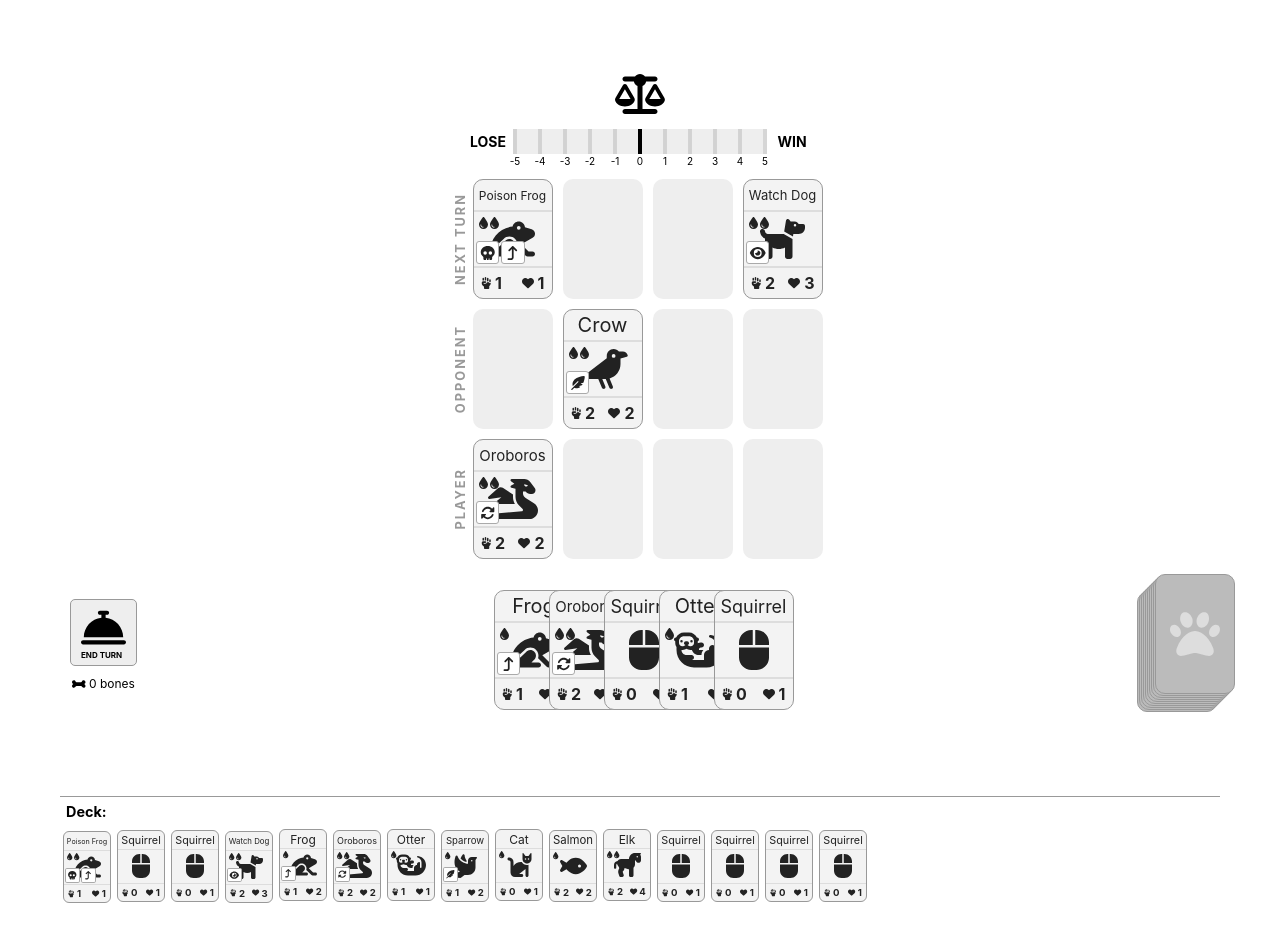
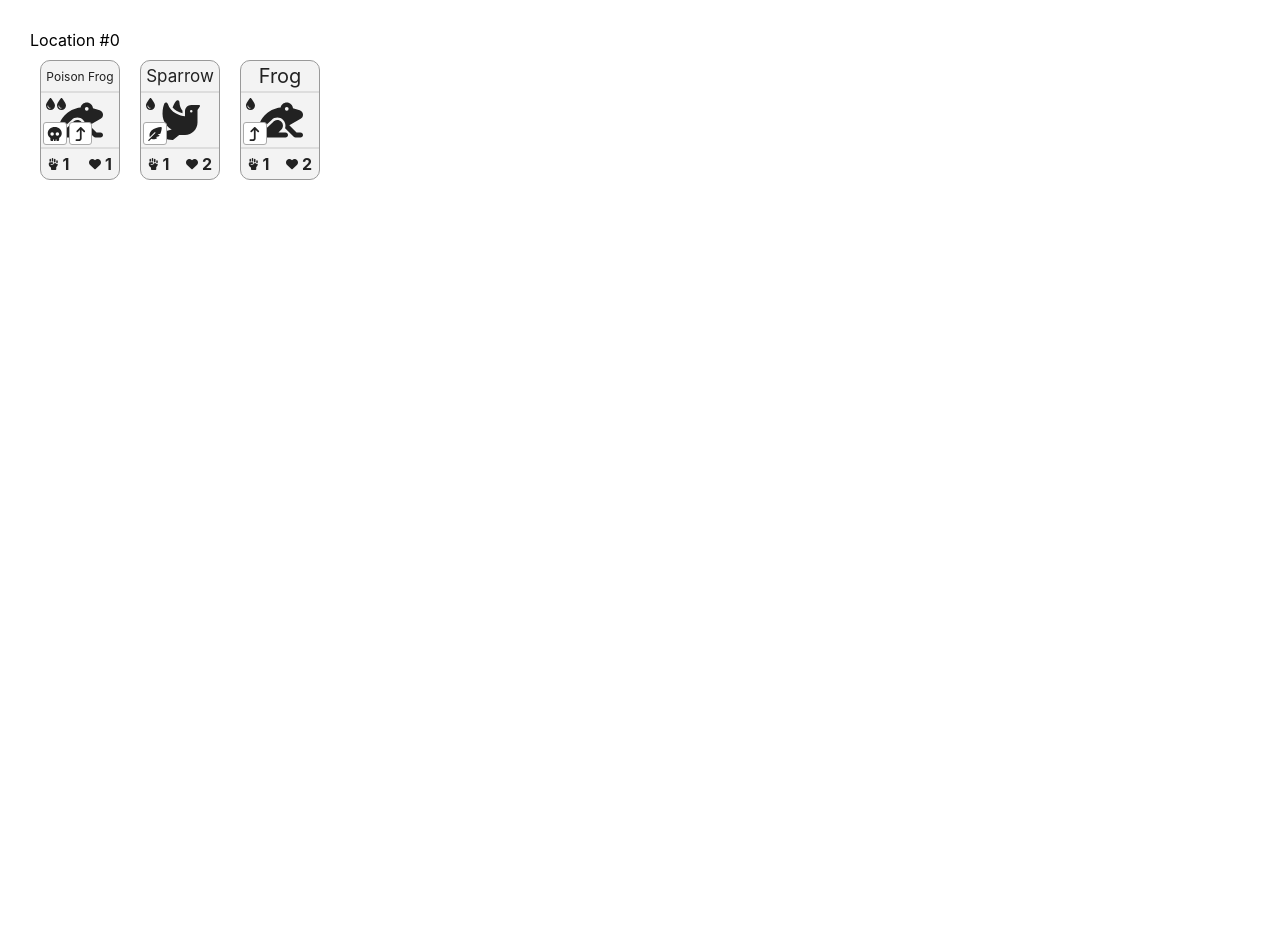
Before and after one commit to allofthenorthwood/card-game, a Next.js app: page / in a window 1280 px wide. Shown: the top 942 px of the page. After the commit the page ends 800 px from the top, so only its background shows below. Built offline with nearby package versions, Linux system fonts and the light colour scheme.

Commit message:
Add Map component

```diff
--- a/pages/index.tsx
+++ b/pages/index.tsx
@@ -1,11 +1,9 @@
 import type { NextPage } from "next";
 import Head from "next/head";
 import styled from "styled-components";
-import { useReducer } from "react";
-import Game from "src/components/Game";
 import dynamic from "next/dynamic";
 
-const GameWithNoSSR = dynamic(() => import("src/components/Game"), {
+const MapWithNoSSR = dynamic(() => import("src/components/Map"), {
   ssr: false,
 });
 
@@ -16,7 +14,7 @@ const Home: NextPage = () => {
         <title>Card Game</title>
         <meta name="description" content="It's a Card Game" />
       </Head>
-      <GameWithNoSSR />
+      <MapWithNoSSR />
     </Container>
   );
 };
--- a/src/cardLibrary.tsx
+++ b/src/cardLibrary.tsx
@@ -32,6 +32,7 @@ export type CardType = {
   cost: number; // TODO: right now this is only blood cost
   icon?: IconDefinition;
   sigils: Sigil[];
+  drawable?: boolean;
 };
 
 export type PlayableCardType = {
@@ -54,6 +55,7 @@ type CardId =
   | "dog"
   | "dragon"
   | "crow"
+  | "wolf"
   | "poisonFrog"
   | "hippo"
   | "cat"
@@ -63,7 +65,7 @@ type CardId =
   | "squirrel"
   | "sparrow";
 
-export const makePlaybleCardFromId = (id: CardId) => {
+export const makePlayableCardFromId = (id: CardId) => {
   return makePlayableCard(cardLibrary[id]);
 };
 
@@ -75,6 +77,7 @@ const cardLibrary: { [id in CardId]: CardType } = {
     cost: 1,
     icon: faFrog,
     sigils: ["Mighty Leap"],
+    drawable: true,
   },
   dog: {
     name: "Watch Dog",
@@ -83,6 +86,16 @@ const cardLibrary: { [id in CardId]: CardType } = {
     cost: 2,
     icon: faDog,
     sigils: ["Guardian"],
+    drawable: true,
+  },
+  wolf: {
+    name: "Wolf",
+    attack: 3,
+    health: 2,
+    cost: 2,
+    icon: faDog,
+    sigils: [],
+    drawable: true,
   },
   dragon: {
     name: "Oroboros",
@@ -99,6 +112,7 @@ const cardLibrary: { [id in CardId]: CardType } = {
     cost: 2,
     icon: faCrow,
     sigils: ["Airborne"],
+    drawable: true,
   },
   poisonFrog: {
     name: "Poison Frog",
@@ -107,6 +121,7 @@ const cardLibrary: { [id in CardId]: CardType } = {
     cost: 2,
     icon: faFrog,
     sigils: ["Touch of Death", "Mighty Leap"],
+    drawable: true,
   },
   hippo: {
     name: "Hippo",
@@ -123,6 +138,7 @@ const cardLibrary: { [id in CardId]: CardType } = {
     cost: 1,
     icon: faCat,
     sigils: [],
+    drawable: true,
   },
   sparrow: {
     name: "Sparrow",
@@ -131,6 +147,7 @@ const cardLibrary: { [id in CardId]: CardType } = {
     cost: 1,
     icon: faDove,
     sigils: ["Airborne"],
+    drawable: true,
   },
   otter: {
     name: "Otter",
@@ -139,6 +156,7 @@ const cardLibrary: { [id in CardId]: CardType } = {
     cost: 1,
     icon: faOtter,
     sigils: [],
+    drawable: true,
   },
   fish: {
     name: "Salmon",
@@ -147,6 +165,7 @@ const cardLibrary: { [id in CardId]: CardType } = {
     cost: 1,
     icon: faFish,
     sigils: [],
+    drawable: true,
   },
   elk: {
     name: "Elk",
@@ -155,6 +174,7 @@ const cardLibrary: { [id in CardId]: CardType } = {
     cost: 2,
     icon: faHorse,
     sigils: [],
+    drawable: true,
   },
   squirrel: {
     name: "Squirrel",
@@ -166,4 +186,14 @@ const cardLibrary: { [id in CardId]: CardType } = {
   },
 };
 
+export const getDrawableCards = (): CardType[] => {
+  const cards: CardType[] = [];
+  Object.values(cardLibrary).forEach((card) => {
+    if (card.drawable) {
+      cards.push(card);
+    }
+  });
+  return cards;
+};
+
 export default cardLibrary;
--- a/src/components/Game.tsx
+++ b/src/components/Game.tsx
@@ -15,11 +15,10 @@ import DisplayBoardRow, {
   BoardIdxType,
 } from "src/components/DisplayBoardRow";
 import {
-  makePlaybleCardFromId as makeCard,
+  makePlayableCardFromId,
   PlayableCardType,
   hasSigil,
   makePlayableCard,
-  CardType,
 } from "src/cardLibrary";
 import ScoreBoard from "src/components/Scoreboard";
 import UnstyledButton from "src/components/UnstyledButton";
@@ -58,34 +57,10 @@ type GameStateType = {
   bones: number;
 };
 
-// TODO: make deck for real
-const deck: Array<PlayableCardType> = [
-  makeCard("poisonFrog"),
-  makeCard("squirrel"),
-  makeCard("squirrel"),
-  makeCard("dog"),
-  makeCard("frog"),
-  makeCard("dragon"),
-  makeCard("otter"),
-  makeCard("sparrow"),
-  makeCard("cat"),
-  makeCard("fish"),
-  makeCard("elk"),
-  makeCard("squirrel"),
-  makeCard("squirrel"),
-  makeCard("squirrel"),
-  makeCard("squirrel"),
-];
-
-// TODO: make opponent deck for real
-const opponentDeck: Array<PlayableCardType> = [
-  makeCard("frog"),
-  makeCard("crow"),
-  makeCard("frog"),
-  makeCard("dragon"),
-];
-
-const makeInitialGameState = () => {
+const makeInitialGameState = (
+  deck: PlayableCardType[],
+  opponentDeck: PlayableCardType[]
+) => {
   const init: GameStateType = {
     hand: [],
     drawPile: shuffle(deck),
@@ -100,7 +75,7 @@ const makeInitialGameState = () => {
     activeCardIdx: null,
     activeCardDirection: "player",
     playerTurn: true,
-    sacrificing: false,
+    sacrificing: false, // TODO: change to state enum?
     canDrawCard: true,
     gameOver: false,
     mustPlaceCard: false,
@@ -109,13 +84,13 @@ const makeInitialGameState = () => {
 
   if (DEV) {
     (init.opponentNextCards = [
-      makeCard("poisonFrog"),
+      makePlayableCardFromId("poisonFrog"),
       null,
       null,
-      makeCard("dog"),
+      makePlayableCardFromId("dog"),
     ]),
-      (init.opponentBoard = [null, makeCard("crow"), null, null]),
-      (init.playerBoard = [makeCard("dragon"), null, null, null]);
+      (init.opponentBoard = [null, makePlayableCardFromId("crow"), null, null]),
+      (init.playerBoard = [makePlayableCardFromId("dragon"), null, null, null]);
   }
 
   const gameState = init;
@@ -127,7 +102,6 @@ const makeInitialGameState = () => {
   }
   return gameState;
 };
-const initialGameState: GameStateType = makeInitialGameState();
 
 type ActionType =
   | {
@@ -140,6 +114,8 @@ type ActionType =
     }
   | {
       type: "reset_game";
+      deck: PlayableCardType[];
+      opponentDeck: PlayableCardType[];
     }
   | {
       type: "end_game";
@@ -258,7 +234,7 @@ const gameStateReducer = (
 
   if (gameState.gameOver) {
     if (action.type === "reset_game") {
-      return makeInitialGameState();
+      return makeInitialGameState(action.deck, action.opponentDeck);
     } else {
       return gameState;
     }
@@ -443,7 +419,16 @@ const gameStateReducer = (
   }
 };
 
-const Game = () => {
+type GamePropsType = {
+  deck: PlayableCardType[];
+  opponentDeck: PlayableCardType[];
+  loseGame: () => void;
+  winGame: (excess: number) => void;
+};
+
+const Game = ({ deck, opponentDeck, loseGame, winGame }: GamePropsType) => {
+  // TODO: make it so this only happens once, not on every render
+  const initialGameState = makeInitialGameState(deck, opponentDeck);
   const [gameState, dispatch] = useImmerReducer(
     gameStateReducer,
     initialGameState
@@ -475,10 +460,6 @@ const Game = () => {
   ) => {
     for (let i = 0; i < attackerCards.length; i++) {
       dispatch({ type: "attack", idx: i, attacker: direction });
-      if (gameState.gameOver) {
-        // TODO: This can't be the right way to do this
-        break;
-      }
       // TODO: Align this timer with animations:
       await sleep(500);
     }
@@ -492,7 +473,7 @@ const Game = () => {
     await dispatch({ type: "start_turn" });
   };
   const resetGame = () => {
-    dispatch({ type: "reset_game" });
+    dispatch({ type: "reset_game", deck, opponentDeck });
   };
   const sacrificeCard = (slot: BoardIdxType) => {
     dispatch({ type: "sacrifice_card", boardIdx: slot });
--- /dev/null
+++ b/src/components/Map.tsx
@@ -0,0 +1,115 @@
+import Game from "./Game";
+import { RawCard } from "./Card";
+import { useState } from "react";
+import {
+  makePlayableCardFromId,
+  makePlayableCard,
+  PlayableCardType,
+} from "src/cardLibrary";
+import styled from "styled-components";
+import _ from "lodash";
+import { getDrawableCards, CardType } from "../cardLibrary";
+import { shuffle } from "src/random";
+
+// TODO: make deck for real
+const deckInit: Array<PlayableCardType> = [
+  makePlayableCardFromId("poisonFrog"),
+  makePlayableCardFromId("squirrel"),
+  makePlayableCardFromId("squirrel"),
+  makePlayableCardFromId("dog"),
+  makePlayableCardFromId("frog"),
+];
+
+// TODO: make opponent deck for real
+// TODO: opponent deck should not be shuffled, the cards should appear in order
+// TODO: opponent deck can contain "blanks" or multiple cards at a time that come in at once
+// TODO: opponent cards can appear based on criteria like "this other card died"
+const opponentDeckInit: Array<PlayableCardType> = [
+  makePlayableCardFromId("frog"),
+  makePlayableCardFromId("crow"),
+  makePlayableCardFromId("frog"),
+  makePlayableCardFromId("dragon"),
+];
+
+const locations = [
+  {
+    type: "draw_card",
+  },
+  {
+    type: "battle",
+    // TODO: put opponent deck here?
+  },
+];
+
+const DrawCardScreen = ({
+  onSelectCard,
+}: {
+  onSelectCard: (card: CardType) => void;
+}) => {
+  const cards = shuffle(getDrawableCards());
+  return (
+    <DrawableCards>
+      {_.range(0, 3).map((idx) => {
+        const card = cards[idx];
+        return (
+          <CardWrapper key={card.name + idx} onClick={() => onSelectCard(card)}>
+            <RawCard card={card} />
+          </CardWrapper>
+        );
+      })}
+    </DrawableCards>
+  );
+};
+
+const Map = () => {
+  const [deck, setDeck] = useState(deckInit);
+  const [opponentDeck, setopponentDeck] = useState(opponentDeckInit);
+  const [location, setLocation] = useState(0);
+
+  const nextLocation = () => {
+    // TODO: if there's no next location, go to end state
+    setLocation(location + 1);
+    // TODO: make a new opponent deck for each battle, rising in difficulty
+    setopponentDeck(opponentDeckInit);
+  };
+  const loseGame = () => {};
+  const winGame = (excess: number) => {
+    // TODO: gain points for your excess damage
+    // TODO: select a card to add to your deck
+    // then go to the next battle
+    nextLocation();
+  };
+  const onSelectCard = (card: CardType) => {
+    // todo: change this to
+    const newDeck = _.cloneDeep(deck);
+    newDeck.push(makePlayableCard(card));
+    console.log(newDeck);
+    setDeck(newDeck);
+    nextLocation();
+  };
+  return (
+    <Wrapper>
+      <UI>Location #{location}</UI>
+      {locations[location].type === "battle" ? (
+        <Game
+          deck={shuffle(deck)}
+          opponentDeck={shuffle(opponentDeck)}
+          loseGame={loseGame}
+          winGame={winGame}
+        />
+      ) : (
+        <DrawCardScreen onSelectCard={onSelectCard} />
+      )}
+    </Wrapper>
+  );
+};
+
+const Wrapper = styled.div``;
+const UI = styled.div``;
+const DrawableCards = styled.div`
+  display: flex;
+`;
+const CardWrapper = styled.div`
+  padding: 10px;
+`;
+export default Map;
```
